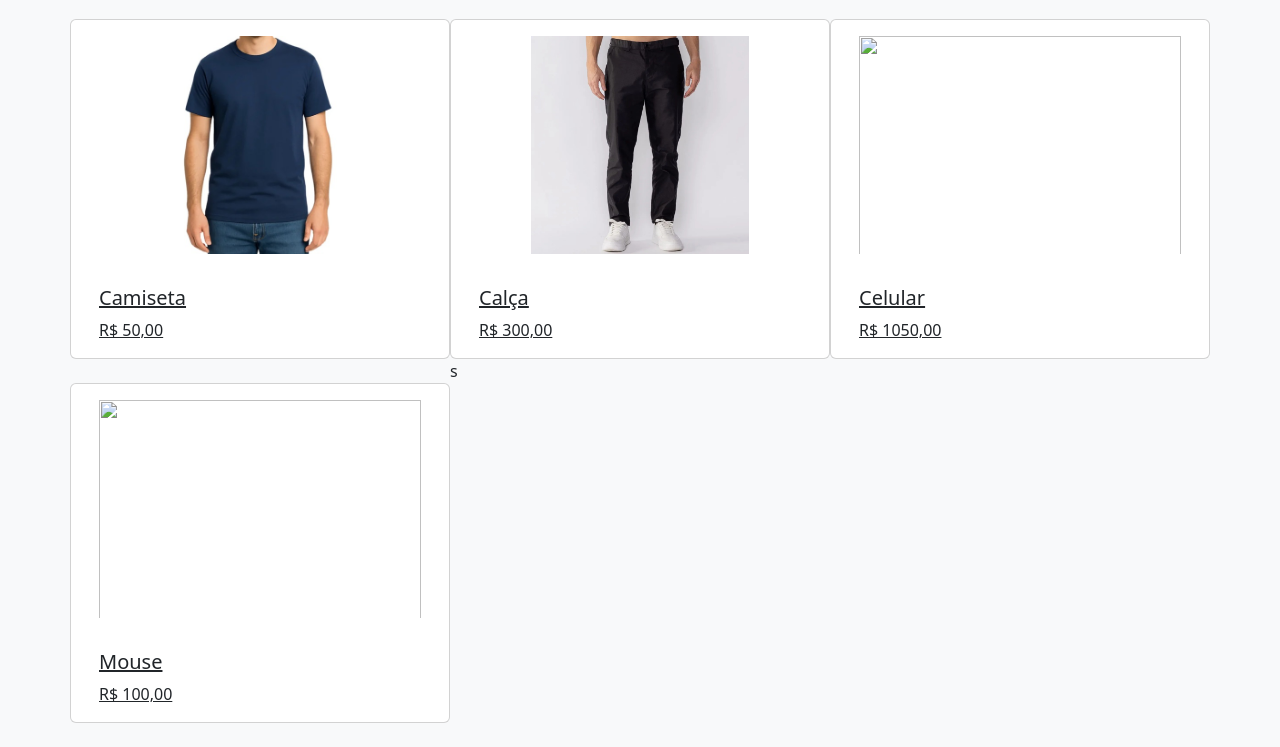
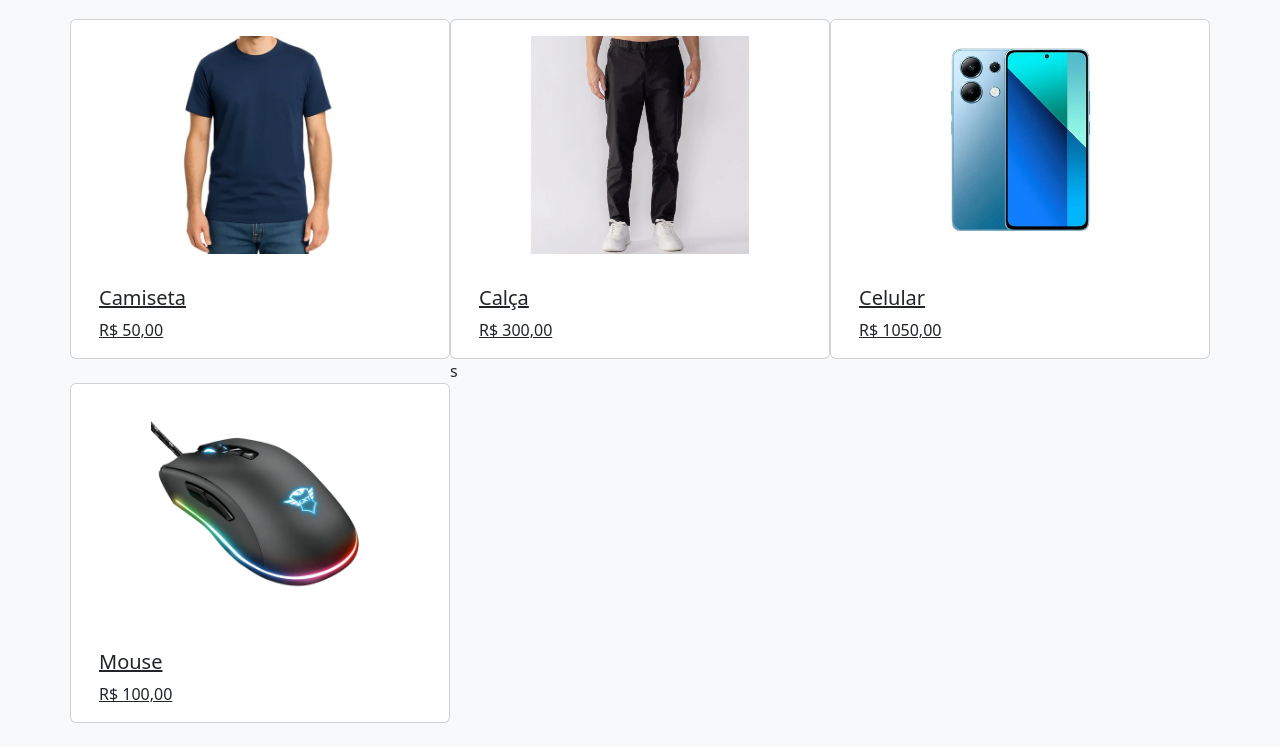
Before and after one commit to MarcioAGomes/maonamassa1_PDM, a plain HTML site: page LojaBootstrap/index.html in a window 1280 px wide. Shown: the part 125-872 px from the top of the page. Drawn offline with nearby package versions, Linux system fonts and the light colour scheme.

Commit message:
correçao index bootstrap

```diff
--- a/LojaBootstrap/index.html
+++ b/LojaBootstrap/index.html
@@ -57,7 +57,7 @@
       </a>
 
       <a class="card h-100" href="celular.html">
-        <img src="spa/imagens/celular.jpg" class="card-img-top p-3" style="height:250px; object-fit:contain;">
+        <img src="imagens/celular.jpg" class="card-img-top p-3" style="height:250px; object-fit:contain;">
         <div class="card-body">
           <h5 class="card-title">Celular</h5>
           <p class="card-text">R$ 1050,00</p>
@@ -65,7 +65,7 @@
       </a>
 
       <a class="card h-100" href="mouse.html">
-        <img src="spa/imagens/mouse.jpg" class="card-img-top p-3" style="height:250px; object-fit:contain;">
+        <img src="imagens/mouse.jpg" class="card-img-top p-3" style="height:250px; object-fit:contain;">
         <div class="card-body">
           <h5 class="card-title">Mouse</h5>
           <p class="card-text">R$ 100,00</p>
```
